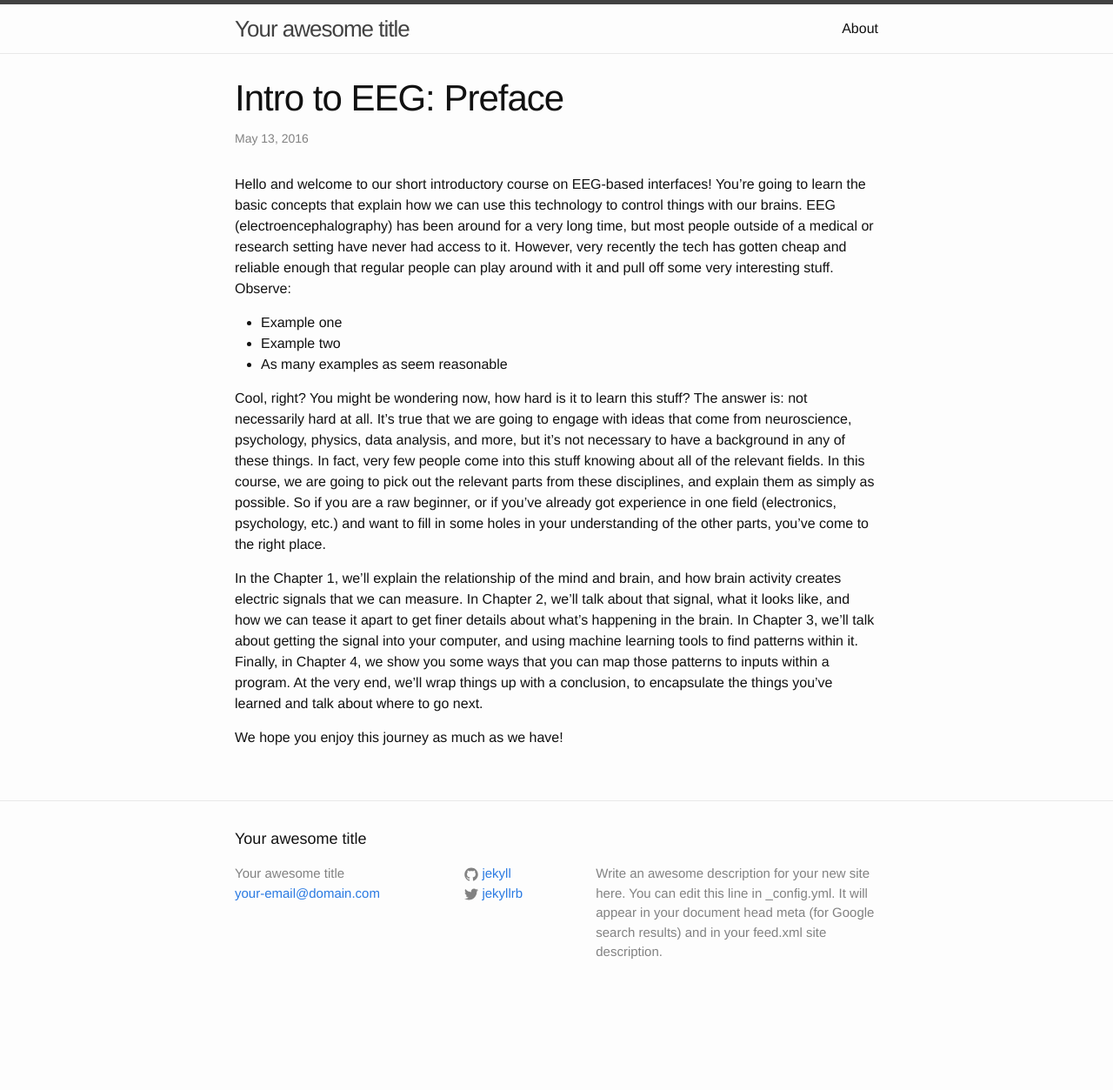
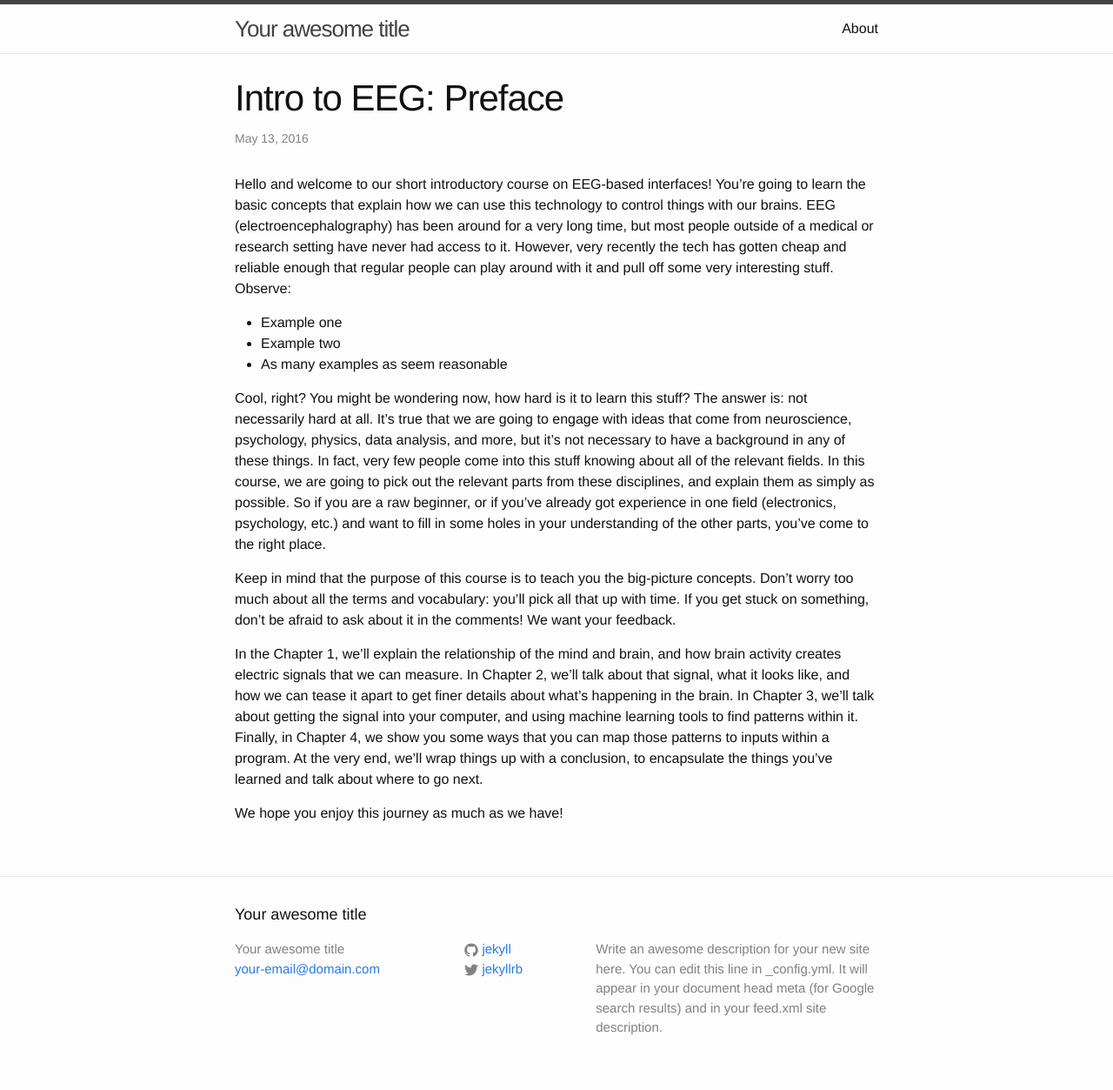
Before and after one commit to jknudstrup/jknudstrup.github.io, a Jekyll site: the page built from _posts/2016-05-13-Minicourse-Intro.markdown, in a window 1280 px wide. Shown: the whole page at 87% size. Built offline with Jekyll 4.4.1, drawn with Linux system fonts in a browser that asks for light colours; before the commit the page ends 1166 px from its top, so only the background shows below that.

Commit message:
Add third paragraph to intro post

```diff
--- a/_posts/2016-05-13-Minicourse-Intro.markdown
+++ b/_posts/2016-05-13-Minicourse-Intro.markdown
@@ -11,6 +11,8 @@ Hello and welcome to our short introductory course on EEG-based interfaces! You'
 
 Cool, right? You might be wondering now, how hard is it to learn this stuff? The answer is: not necessarily hard at all. It's true that we are going to engage with ideas that come from neuroscience, psychology, physics, data analysis, and more, but it's not necessary to have a background in any of these things. In fact, very few people come into this stuff knowing about all of the relevant fields. In this course, we are going to pick out the relevant parts from these disciplines, and explain them as simply as possible. So if you are a raw beginner, or if you've already got experience in one field (electronics, psychology, etc.) and want to fill in some holes in your understanding of the other parts, you've come to the right place.
 
+Keep in mind that the purpose of this course is to teach you the big-picture concepts. Don't worry too much about all the terms and vocabulary: you'll pick all that up with time. If you get stuck on something, don't be afraid to ask about it in the comments! We want your feedback.
+
 In the Chapter 1, we'll explain the relationship of the mind and brain, and how brain activity creates electric signals that we can measure. In Chapter 2, we'll talk about that signal, what it looks like, and how we can tease it apart to get finer details about what's happening in the brain. In Chapter 3, we'll talk about getting the signal into your computer, and using machine learning tools to find patterns within it. Finally, in Chapter 4, we show you some ways that you can map those patterns to inputs within a program. At the very end, we'll wrap things up with a conclusion, to encapsulate the things you've learned and talk about where to go next.
 
 We hope you enjoy this journey as much as we have!
```
